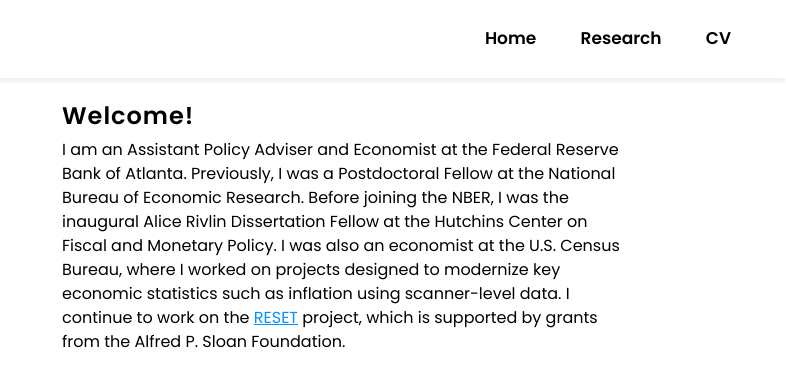
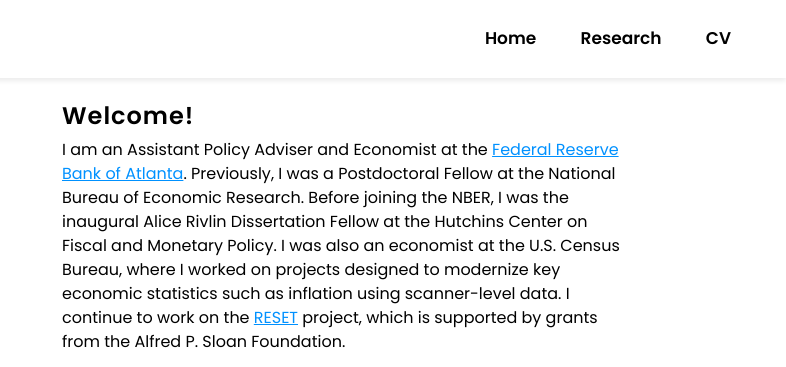
Before and after one commit to mnav-umd/mnav-umd.github.io, a plain HTML site: page index.html in a window 1280 px wide. Shown: the top 367 px of the page, 494-1280 px from the left. Drawn offline with nearby package versions, Linux system fonts and the light colour scheme.

Commit message:
Atlanta Fed website hyperlink

```diff
--- a/index.html
+++ b/index.html
@@ -60,7 +60,7 @@
          <div class="col-md-6">
                <div class="biography px-1">
                    <h4>Welcome!</h4>
-                  <p class="mt-1">I am an Assistant Policy Adviser and Economist at the Federal Reserve Bank of Atlanta. Previously, I was a Postdoctoral Fellow at the National Bureau of Economic Research. Before joining the NBER, I was the inaugural Alice Rivlin Dissertation Fellow at the Hutchins Center on Fiscal and Monetary Policy. I was also an economist at the U.S. Census Bureau, where I worked on projects designed to modernize key economic statistics such as inflation using scanner-level data. I continue to work on the <a target="_blank" href="https://ebp-projects.isr.umich.edu/RESET/">RESET</a> project, which is supported by grants from the Alfred P. Sloan Foundation.</p>
+                  <p class="mt-1">I am an Assistant Policy Adviser and Economist at the <a target="_blank" rel="noopener" href="https://www.atlantafed.org/who-we-are/people/research/economists/michael-navarrete">Federal Reserve Bank of Atlanta</a>. Previously, I was a Postdoctoral Fellow at the National Bureau of Economic Research. Before joining the NBER, I was the inaugural Alice Rivlin Dissertation Fellow at the Hutchins Center on Fiscal and Monetary Policy. I was also an economist at the U.S. Census Bureau, where I worked on projects designed to modernize key economic statistics such as inflation using scanner-level data. I continue to work on the <a target="_blank" href="https://ebp-projects.isr.umich.edu/RESET/">RESET</a> project, which is supported by grants from the Alfred P. Sloan Foundation.</p>
                   <p>I received my Ph.D. in Economics from the University of Maryland in 2024. I received my BA in Economics and French from Williams College in 2016.
                   To contact me directly, please email me at <a href="mailto:mnavarrete.econ@gmail.com">mnavarrete.econ@gmail.com.</a>
                      </p>
```
